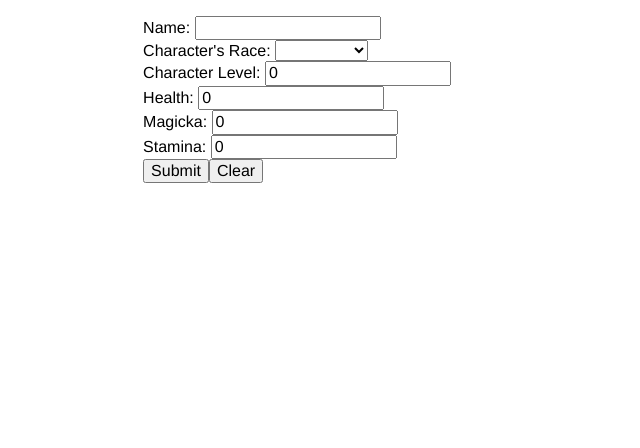
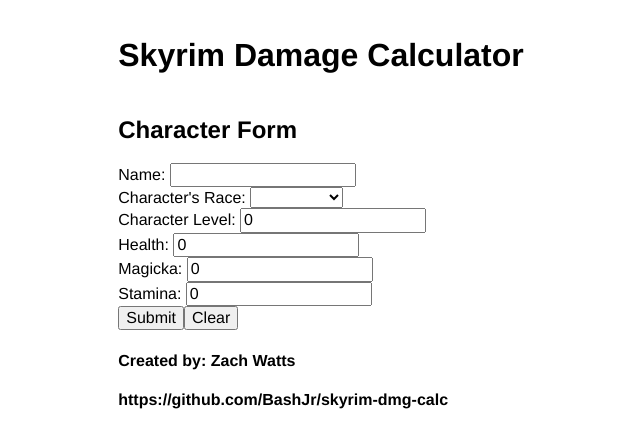
Before and after one commit to BashJr/skyrim-dmg-calc, a React app: page / in a window 1280 px wide. Shown: the top 448 px of the page, without its empty margins (319-959 px from the left). Built offline with nearby package versions, Linux system fonts and the light colour scheme.

Commit message:
Added Header + Footer w/Basic Styling

```diff
--- a/src/components/ArmorForm.js
+++ b/src/components/ArmorForm.js
@@ -54,6 +54,7 @@
     render() {
         return (
             <form onSubmit={this.onFormSubmit}>
+                <h2>Armor Form</h2>
                 <label>Helmet: </label>
                 <input type="text" name="helmet" value={this.state.helmet} onChange={this.onHandleChange}/>
                 <label>Armor: </label>
--- a/src/components/CharacterForm.js
+++ b/src/components/CharacterForm.js
@@ -104,6 +104,7 @@
     render() {
         return (
             <form onSubmit={this.onFormSubmit} className="label">
+                <h2>Character Form</h2>
                 <label>Name: </label>
                 <input type="text" name="name" value={this.state.name} onChange={this.onHandleChange} /> <br />
                 <label>Character's Race: </label>
--- /dev/null
+++ b/src/components/Footer.js
@@ -0,0 +1,11 @@
+import React from 'react';
+
+const Footer = (props) => (
+
+    <div>
+        <h4>Created by: {props.author}</h4>
+        <h4>https://github.com/BashJr/skyrim-dmg-calc</h4>
+    </div>
+);
+
+export default Footer;
--- /dev/null
+++ b/src/components/Header.js
@@ -0,0 +1,10 @@
+import React from 'react';
+
+const Header = (props) => (
+
+    <div>
+        <h1>{props.title}</h1>
+    </div>
+);
+
+export default Header;
--- a/src/components/MasterForm.js
+++ b/src/components/MasterForm.js
@@ -9,13 +9,21 @@
 import ArmorForm from './ArmorForm.js';
 import CharacterForm from './CharacterForm.js';
 import PerkForm from './PerkForm.js';
+import Header from './Header.js';
+import Footer from './Footer.js'
 
 
 export default class MasterForm extends React.Component {
     render() {
+
+        const title = 'Skyrim Damage Calculator';
+        const author = 'Zach Watts';
+
         return (
             <div className="container">
+                <Header title={title} />
                 <CharacterForm />
+                <Footer author={author} />
             </div>
 
         );
--- a/src/components/PerkForm.js
+++ b/src/components/PerkForm.js
@@ -91,6 +91,7 @@
     render() {
         return (
             <form onSubmit={this.onFormSubmit}>
+                <h2>Perk Form</h2>
                 <label>Light Armor: </label>
                 <select name="light" value={this.state.light} onChange={this.onHandleChange}>
                     {this.loadPercentages(percentages)}
```
Also changed, not shown: src/App.js (+0 -9 lines).
